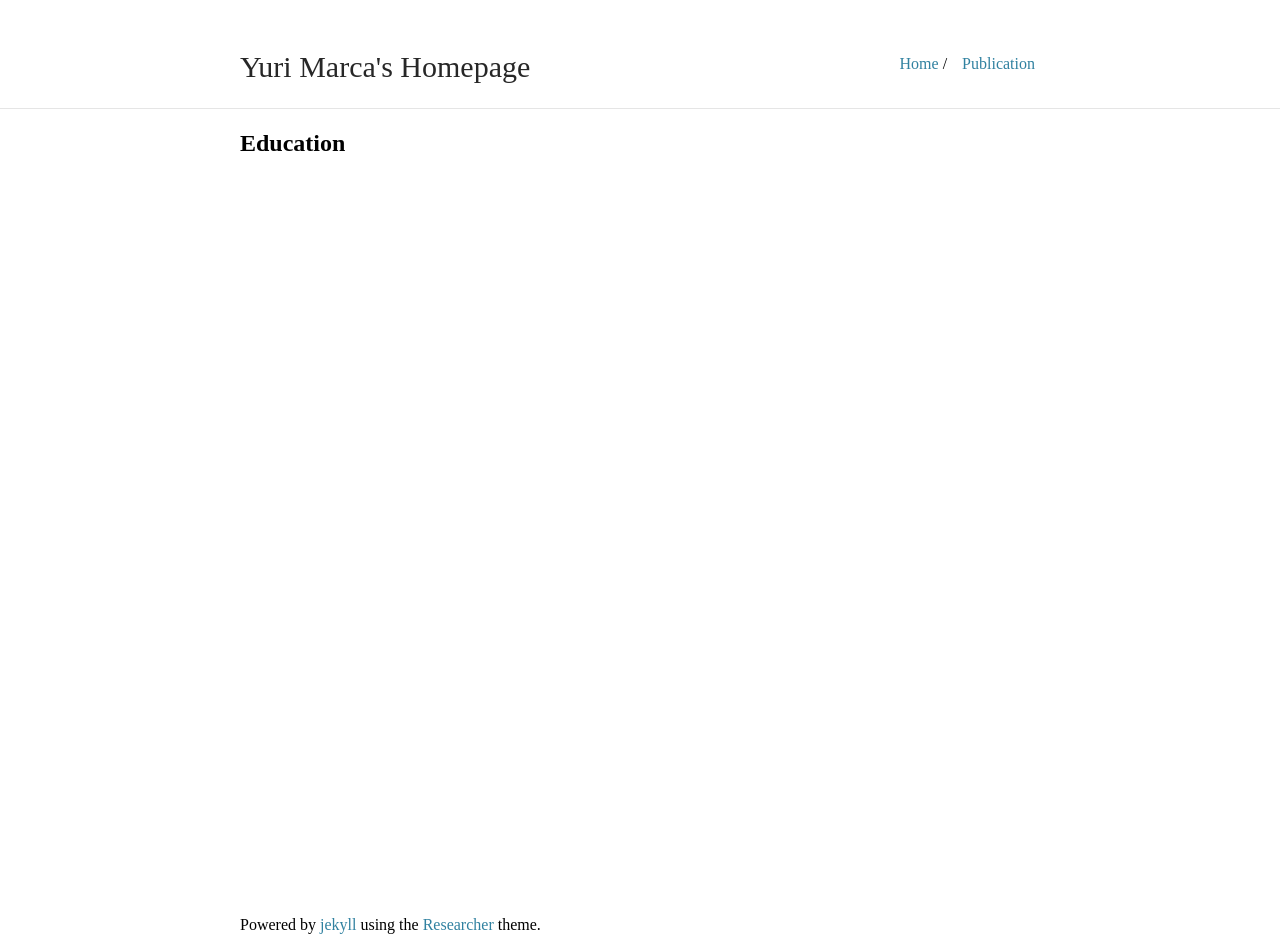
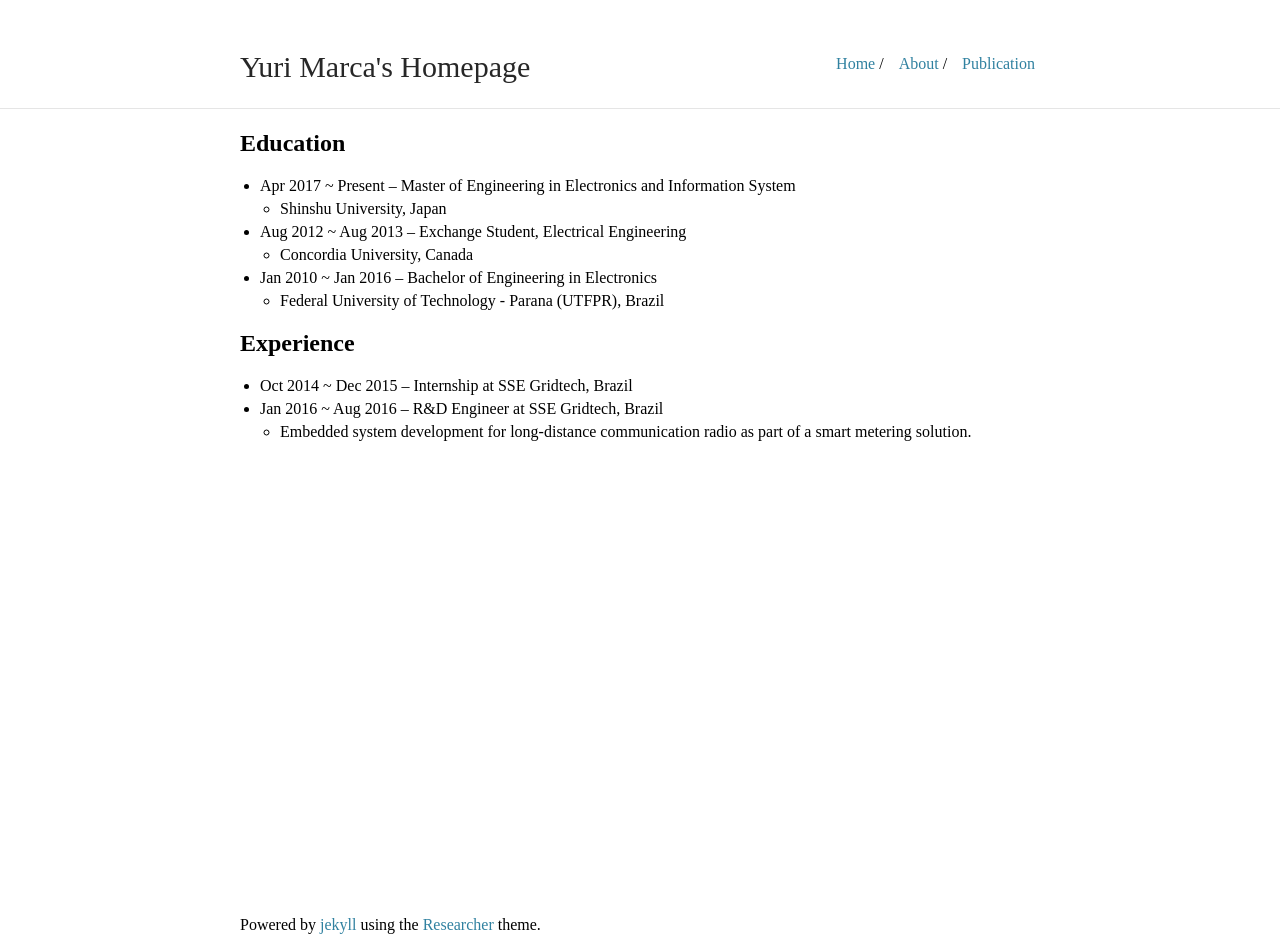
Before and after one commit to yurimarca/yurimarca.github.io, a Jekyll site: the page built from about.md, in a window 1280 px wide. Built offline with Jekyll 4.4.1, drawn with Linux system fonts in a browser that asks for light colours.

Commit message:
update about

```diff
--- a/_data/nav.yml
+++ b/_data/nav.yml
@@ -1,5 +1,8 @@
 - name: "Publication"
   link: "publication"
 
+- name: "About"
+  link: "about"
+
 - name: "Home"
   link: "/"
--- a/about.md
+++ b/about.md
@@ -5,3 +5,16 @@ title: Yuri Marca's Homepage
 
 
 ## Education
+
+* Apr 2017 ~ Present -- Master of Engineering in Electronics and Information System
+  * Shinshu University, Japan
+* Aug 2012 ~ Aug 2013 -- Exchange Student, Electrical Engineering
+  * Concordia University, Canada
+* Jan 2010 ~ Jan 2016 -- Bachelor of Engineering in Electronics
+  * Federal University of Technology - Parana (UTFPR), Brazil
+
+## Experience
+
+* Oct 2014 ~ Dec 2015 -- Internship at SSE Gridtech, Brazil
+* Jan 2016 ~ Aug 2016 -- R&D Engineer at SSE Gridtech, Brazil
+  * Embedded system development for long-distance communication radio as part of a smart metering solution.
```
